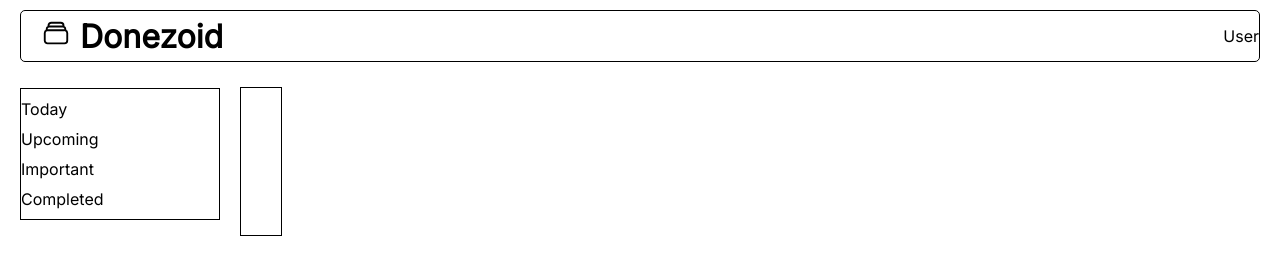
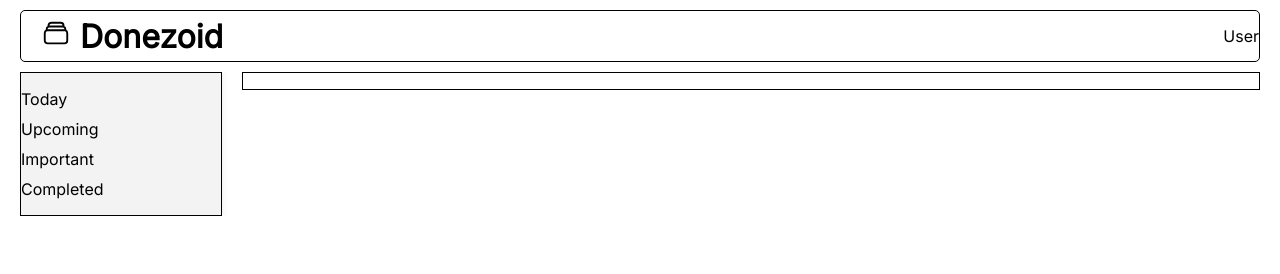
Before and after one commit to PascualF/TaskManager-API, a website: page public/app.html in a window 1280 px wide. Drawn offline with Linux system fonts and the light colour scheme; no server answers.

Commit message:
CSS style updated

```diff
--- a/public/styles.css
+++ b/public/styles.css
@@ -25,19 +25,36 @@ header h1{
 
 .container{
     display: flex;
-    flex: 1;
-    overflow: hidden;
+    flex: 1; /* This makes if fill the remaining space under the header */
+    overflow: hidden; /* Prevent overflow issues (scrollbars) */
 }
 
 nav{
     margin-left: 20px;
+    background:  #f3f3f3;
     width: 200px;
+    height: 100%;
+    box-shadow: 2px 0 5px rgba(0,0,0,0.05);
+    overflow-y: auto; /* Scrollable if content overflows */
+    border: 1px solid black;
+}
+
+main{
+    flex: 1;
+    margin-left: 20px;
+    margin-right: 20px;
+    height: 100%;
+    overflow-y: auto; /* Scrollable if content overflows */
+    border: 1px solid black;
 }
 
 .sidebar{
     list-style: none;
     padding: 0;
-    border: 1px solid black;
+}
+
+li{
+    list-style: none;
 }
 
 .sidebar li{
@@ -45,14 +62,12 @@ nav{
     cursor: pointer;
 }
 
-main{
-    margin-left: 20px;
-    border: 1px solid black;
-    margin-top: 15px;
+svg{
+    width: 30px;
 }
 
-svg{
-    width: 30px;
+#task-list{
+    padding-left: 10px;
 }
 
 .task-card{
```
